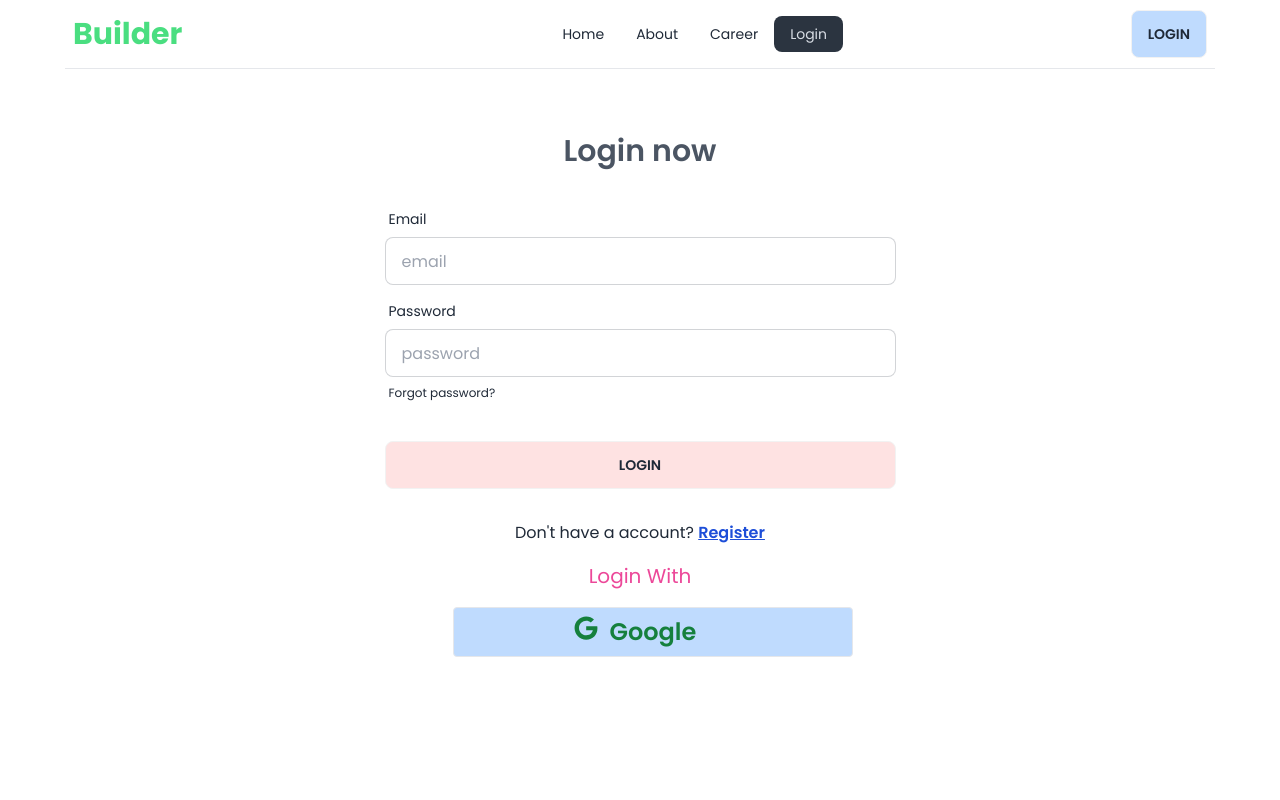
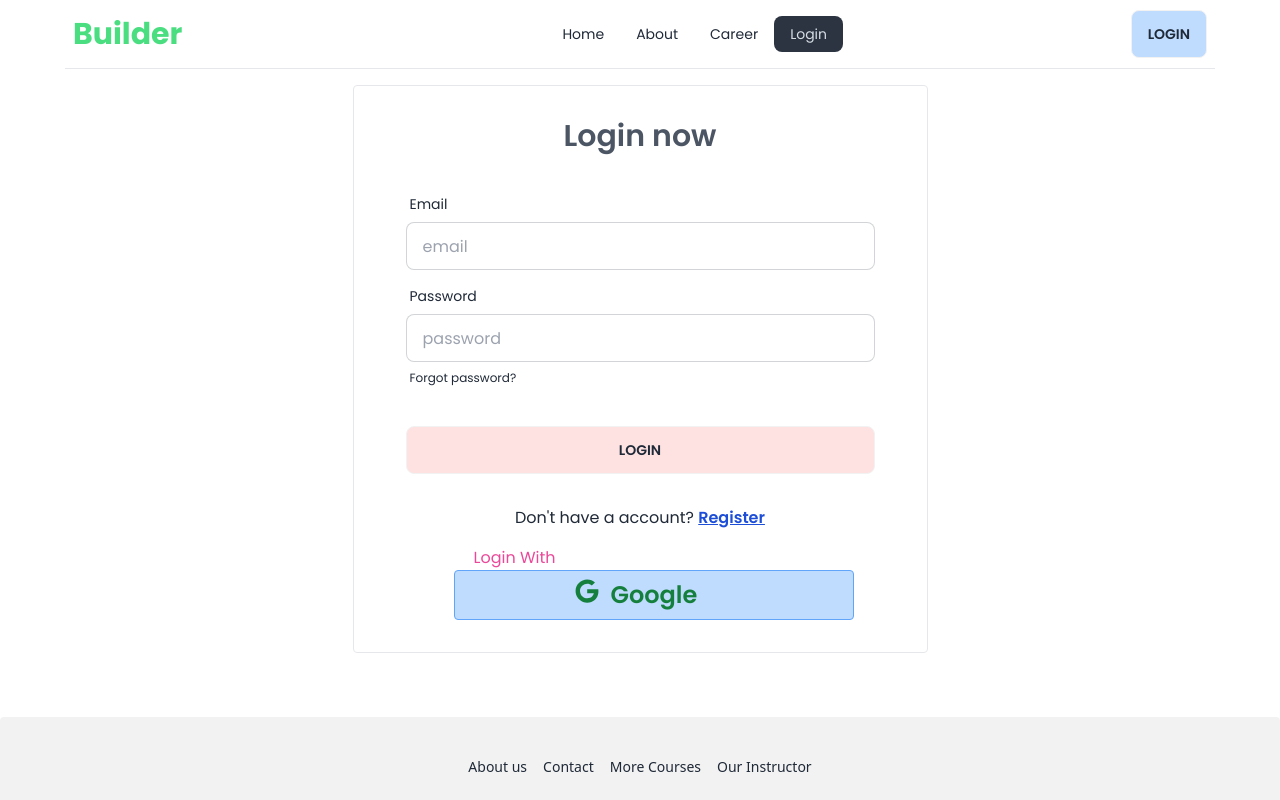
Before and after one commit to AbdullahAlHemel/courseWeb, a React (Vite) app: page /login in a window 1280 px wide. Shown: the top 800 px of the page. Built offline with nearby package versions, Linux system fonts and the light colour scheme; no server answers.

Commit message:
modify and private route

```diff
--- a/src/pages/login/Login.jsx
+++ b/src/pages/login/Login.jsx
@@ -3,7 +3,15 @@ import { useContext } from 'react';
 import { AuthContext } from '../../providers/AuthProviders';
 import swal from 'sweetalert'
 import { FaGoogle } from 'react-icons/fa';
+import AOS from 'aos';
+import 'aos/dist/aos.css';
+import {useEffect } from 'react';
+
 const Login = () => {
+
+  useEffect(() => {
+    AOS.init({duration:"1100"})
+    })
 
     const {signIn, signInWithGoogle} = useContext(AuthContext)
     const location = useLocation();
@@ -51,8 +59,8 @@ const Login = () => {
     return (
         <div>
 
-            <div className="hero pt-16 border-t mb-36">
-    <div className="md:w-3/4 lg:w-1/2 mx-auto">
+            <div className="hero pt-4 border-t mb-16">
+    <div data-aos="zoom-in" className="md:w-3/4 lg:w-1/2 mx-auto border px-5 rounded py-8">
         <h2 className='text-center text-3xl font-semibold text-gray-600'>Login now</h2>
       <form onSubmit={handleLogin} className="card-body">
         <div className="form-control">
@@ -75,8 +83,8 @@ const Login = () => {
         </div>
       </form>
        <p className='text-center'>Don't have a account? <Link to='/register' className='underline text-blue-700 font-semibold'>Register</Link></p>
-       <h1 className='text-center my-4 text-[20px] text-pink-500'>Login With</h1>
-       <button onClick={handleGoogleSignIn} className='flex rounded text-2xl font-semibold w-[200px] md:mx-[100px] md:px-[120px] bg-blue-200 p-2  md:w-[400px] border text-green-700'>
+       <h1 className='ml-[100px] mt-4 text-[18px]] text-pink-500'>Login With</h1>
+       <button onClick={handleGoogleSignIn} className='flex rounded text-2xl font-semibold w-[200px] md:mx-[80px] border-blue-400 md:px-[120px] bg-blue-200 p-2  md:w-[400px] border text-green-700'>
         <FaGoogle className='mr-3'/>
         Google</button>
 
--- a/src/pages/register/Register.jsx
+++ b/src/pages/register/Register.jsx
@@ -4,9 +4,17 @@ import { useContext } from 'react';
 import { AuthContext } from '../../providers/AuthProviders';
 import swal from 'sweetalert'
 import { useState } from 'react';
+import AOS from 'aos';
+import 'aos/dist/aos.css';
+import {useEffect } from 'react';
+
 
 const Register = () => {
   const [registerError, setRegisterError]  = useState('');
+
+  useEffect(() => {
+    AOS.init({duration:"1100"})
+    })
 
     const {createUser} = useContext(AuthContext)
 
@@ -26,6 +34,7 @@ const Register = () => {
         .then(result => {
           console.log(result.user);
           e.target.reset();
+          return
         })
         .catch(error => {
           return swal({
@@ -56,9 +65,9 @@ const Register = () => {
         }
 
     return (
-        <div>
+        <div className='border-t pt-16  mb-36'>
 
-        <div className="hero pt-16 border-t mb-36">
+        <div data-aos="flip-down" className="hero ">
 
 <div className="md:w-3/4 lg:w-1/2 mx-auto">
 <h2 className='text-center text-3xl font-semibold text-blue-700'>Register now</h2>
```
